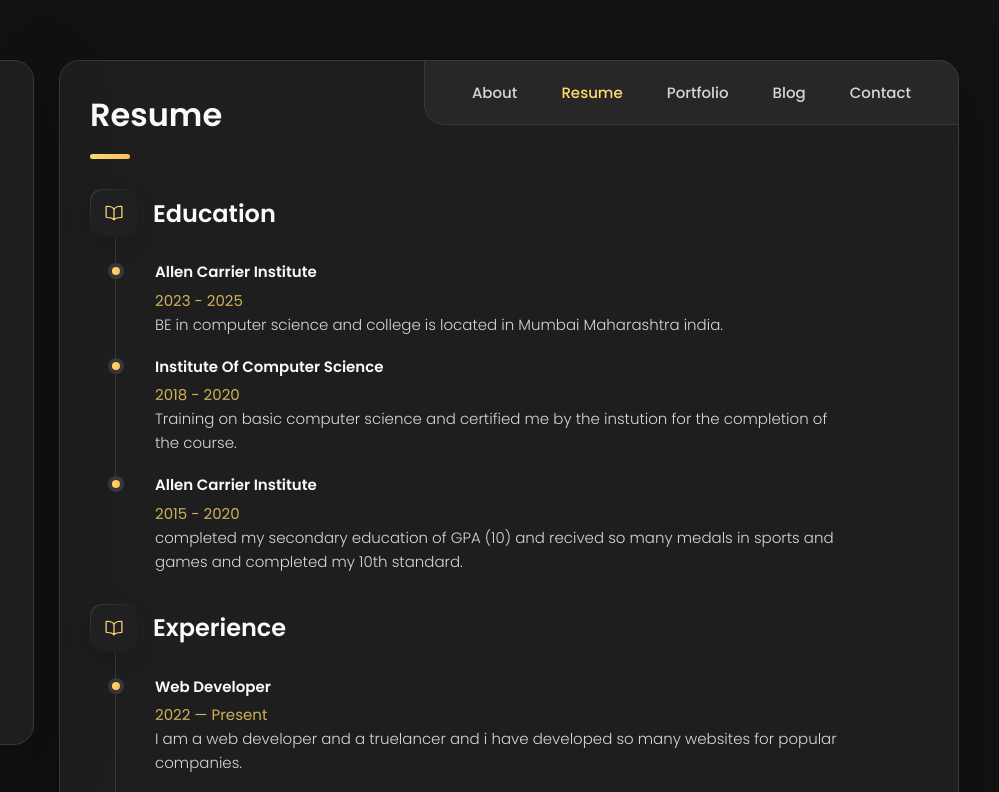
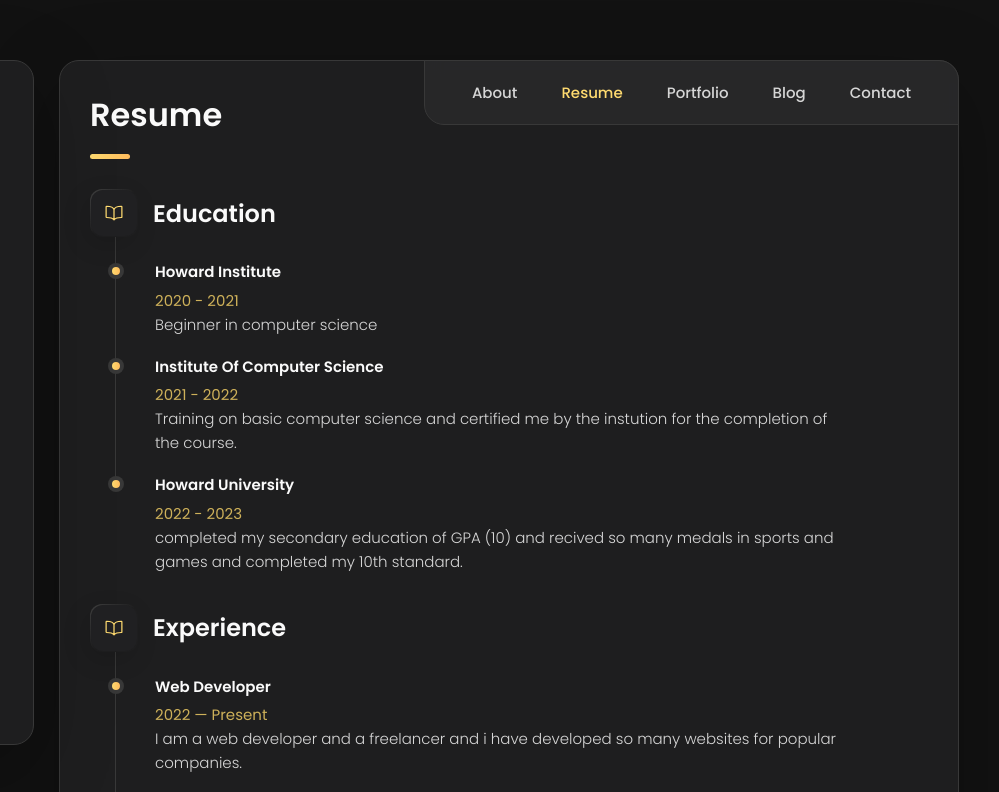
Before and after one commit to codez-warlord/Memory, a plain HTML site: page index.html in a window 1280 px wide. Both pictures are taken after a click on the button "Resume". Shown: the top 792 px of the page, 281-1280 px from the left. Drawn offline with nearby package versions, Linux system fonts and the light colour scheme; files whose address does not match are found by name.

Commit message:
Update index.html

```diff
--- a/index.html
+++ b/index.html
@@ -333,7 +333,7 @@
                     class="h4 testimonials-item-title"
                     data-testimonials-title
                   >
-                    Annent
+                   The developer03
                   </h4>
 
                   <div class="testimonials-text" data-testimonials-text>
@@ -359,7 +359,7 @@
                     class="h4 testimonials-item-title"
                     data-testimonials-title
                   >
-                    The developer03
+                 Queen Annet
                   </h4>
 
                   <div class="testimonials-text" data-testimonials-text>
@@ -390,8 +390,7 @@
 
                   <div class="testimonials-text" data-testimonials-text>
                     <p>
-                      Aarya was hired to create a corporate identity. We
-                      were very pleased with the work done. She has a lot of
+                    we were very pleased with the work done. She has a lot of
                       experience and is very concerned about the needs of
                       client.
                     </p>
@@ -433,7 +432,7 @@
 
                 <div data-modal-text>
                   <p>
-                    Aarya was hired to create a corporate identity. We were
+                   We were
                     very pleased with the work done. She has a lot of experience
                     and is very concerned about the needs of client.
                   </p>
@@ -528,14 +527,13 @@
             <ol class="timeline-list">
               <li class="timeline-item">
                 <h4 class="h4 timeline-item-title">
-                 Allen Carrier Institute
+                 Howard Institute
                 </h4>
 
-                <span>2023 - 2025</span>
+                <span>2020 - 2021</span>
 
                 <p class="timeline-text">
-                  BE in computer science and college is located
-                  in Mumbai Maharashtra india.
+                  Beginner in computer science
                 </p>
               </li>
 
@@ -544,7 +542,7 @@
                   Institute of computer science
                 </h4>
 
-                <span>2018 - 2020</span>
+                <span>2021 - 2022</span>
 
                 <p class="timeline-text">
                   Training on basic computer science and certified me by
@@ -553,9 +551,9 @@
               </li>
 
               <li class="timeline-item">
-                <h4 class="h4 timeline-item-title">Allen Carrier Institute</h4>
+                <h4 class="h4 timeline-item-title">Howard University </h4>
 
-                <span>2015 - 2020</span>
+                <span>2022 - 2023</span>
 
                 <p class="timeline-text">
                   completed my secondary education of GPA (10) and recived so
@@ -581,7 +579,7 @@
                 <span>2022 — Present</span>
 
                 <p class="timeline-text">
-                  I am a web developer and a truelancer and i have developed so
+                  I am a web developer and a freelancer and i have developed so
                   many websites for popular companies.
                 </p>
               </li>
```
